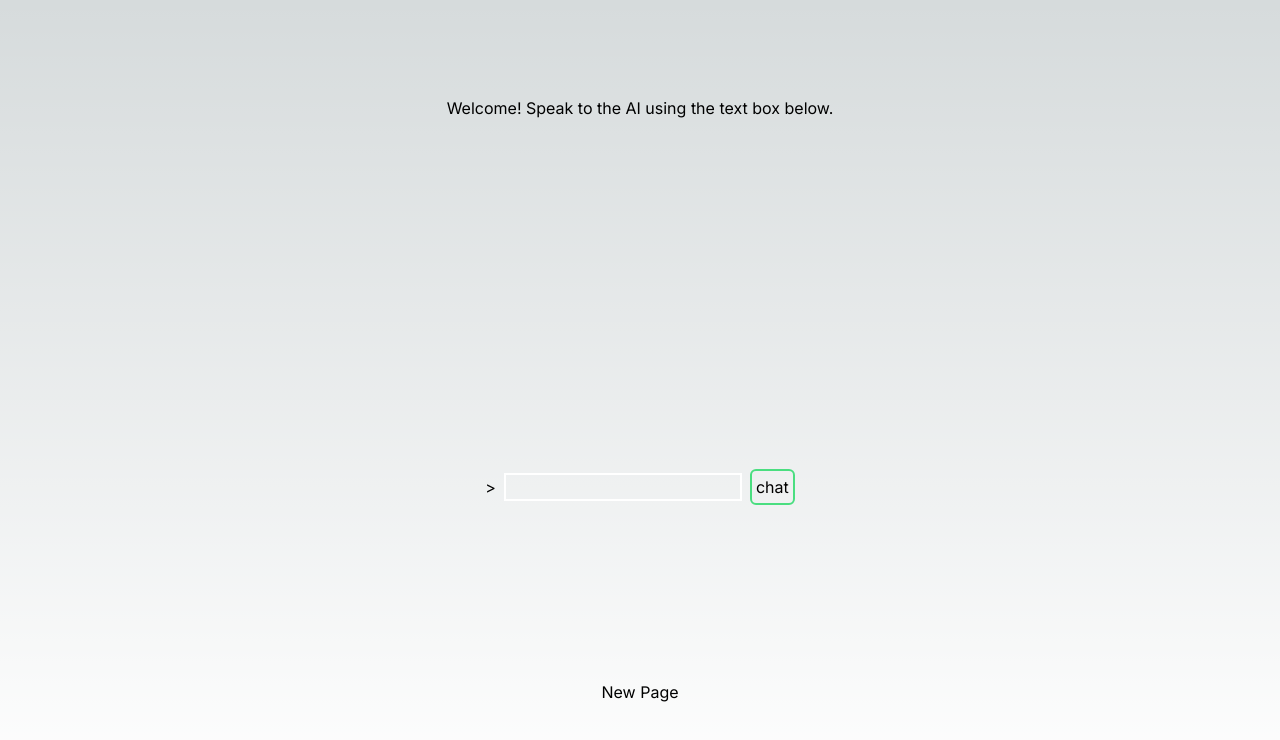
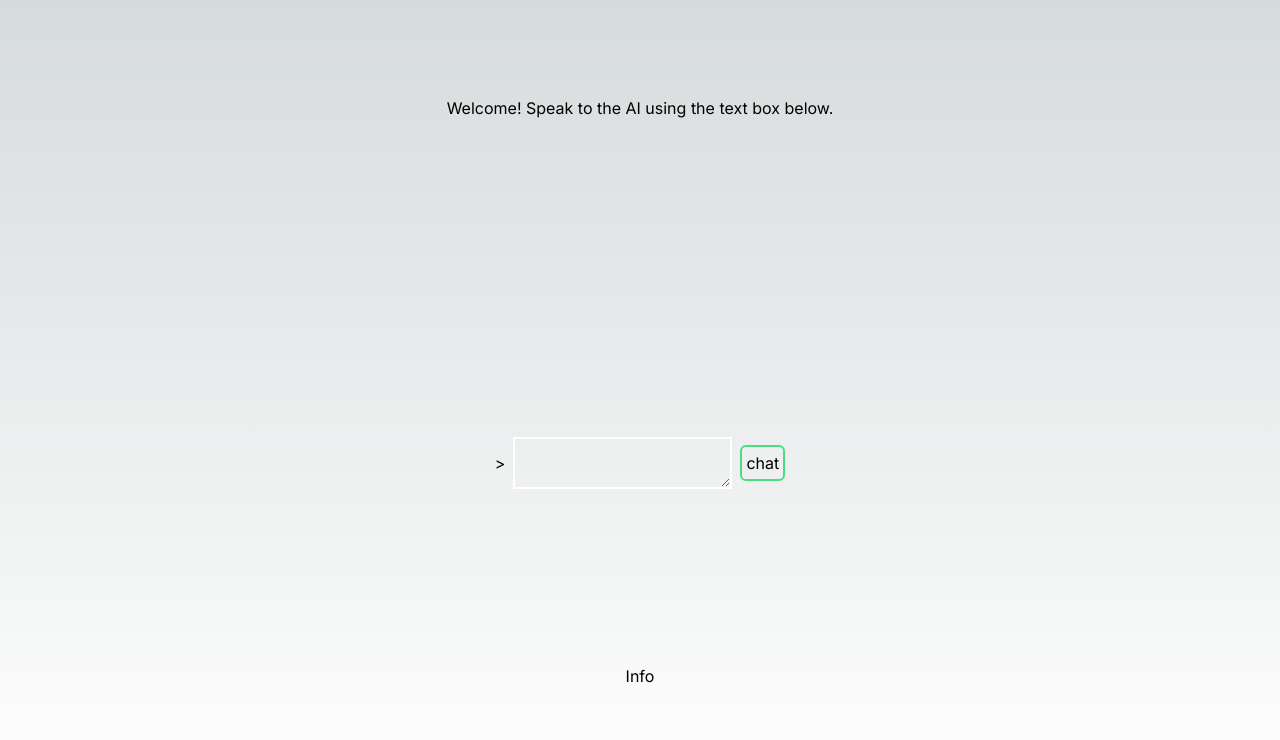
Before and after one commit to pjleclair/chatbot, a Next.js app: page / in a window 1280 px wide. Shown: the top 740 px of the page. Built offline with nearby package versions, Linux system fonts and the light colour scheme.

Commit message:
Render GPT reply as HTML

```diff
--- a/app/api/getResponse/route.tsx
+++ b/app/api/getResponse/route.tsx
@@ -11,8 +11,10 @@ const openai = new OpenAIApi(configuration);
 const getResponse = async (userMsg: String) => {
 
     const msg = [{role: "user", content:
-        userMsg
+        `${userMsg}. Format your reply in HTML.`
     }]
+
+    console.log(msg)
 
     const completion = await openai.createChatCompletion({
         model: "gpt-3.5-turbo",
--- a/app/page.tsx
+++ b/app/page.tsx
@@ -15,7 +15,10 @@ const Home = () => {
   const handleChat = async () => {
     const response = await axios.post('/api/getResponse', {userText}) as {data: {content: string}}
     console.log(response)
-    const responseJsx = <p className='border-solid border-white border-2 rounded-md p-2'>{response.data.content}</p>
+    const responseJsx = <p
+        className='border-solid border-white border-2 rounded-md p-2 whitespace-pre-wrap m-4'
+        dangerouslySetInnerHTML={{__html: response.data.content}}
+      ></p>
     setBotReply(
       responseJsx
     )
@@ -32,7 +35,7 @@ const Home = () => {
       </div>
       <div className='flex gap-2 items-center'>
         {'> '}
-        <input
+        <textarea
           value={userText}
           name='userText'
           className='flex flex-wrap overflow-visible bg-transparent border-solid border-white border-2'
@@ -42,7 +45,7 @@ const Home = () => {
         className='border-solid border-green-400 border-2 rounded-md p-1'
         >chat</button>
       </div>
-      <Link href='/pages/'>New Page</Link>
+      <Link className='m-4' href='/pages/'>Info</Link>
     </main>
   )
 }
--- a/app/pages/page.tsx
+++ b/app/pages/page.tsx
@@ -4,7 +4,7 @@ const NewPage = () => {
 
     return (
         <>
-            <h1>New Page</h1>
+            <h1>Created by LeClair.eth</h1>
             <Link href="/">Back to Home</Link>
         </>
     )
```
